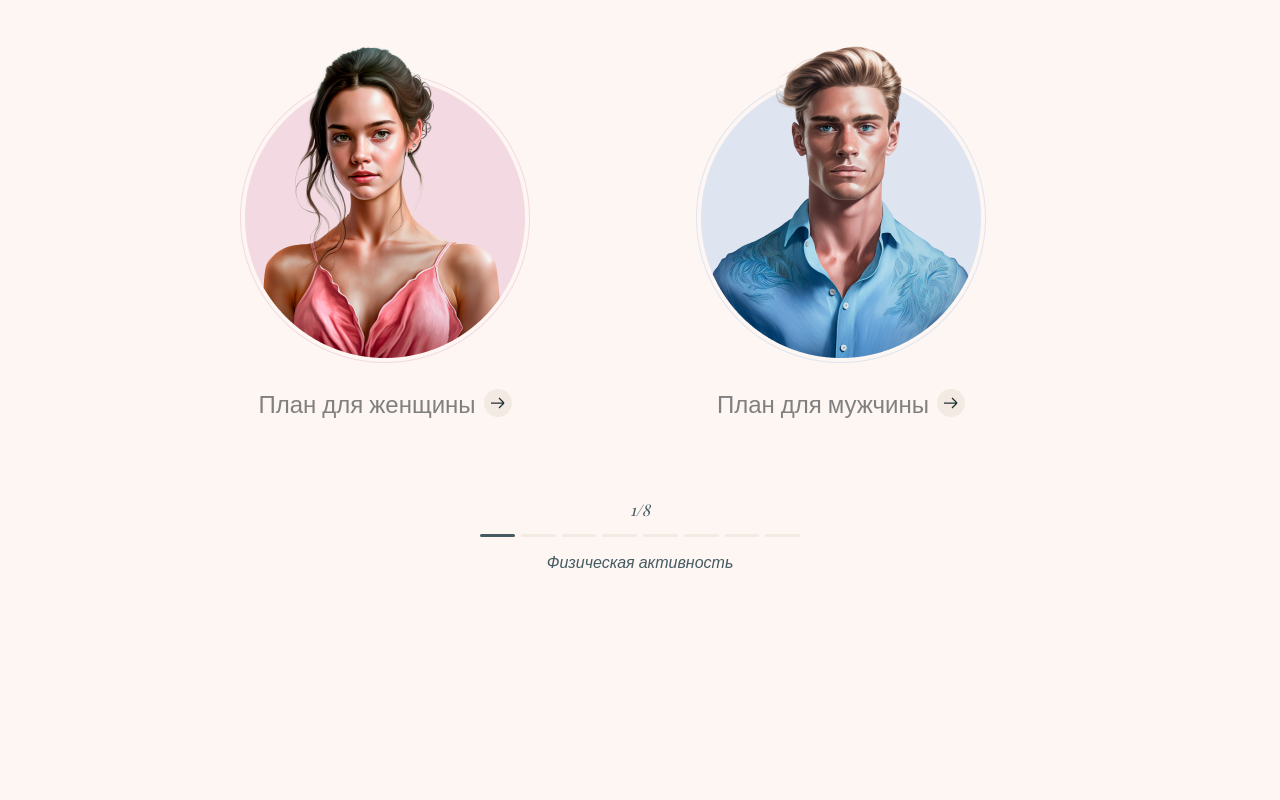
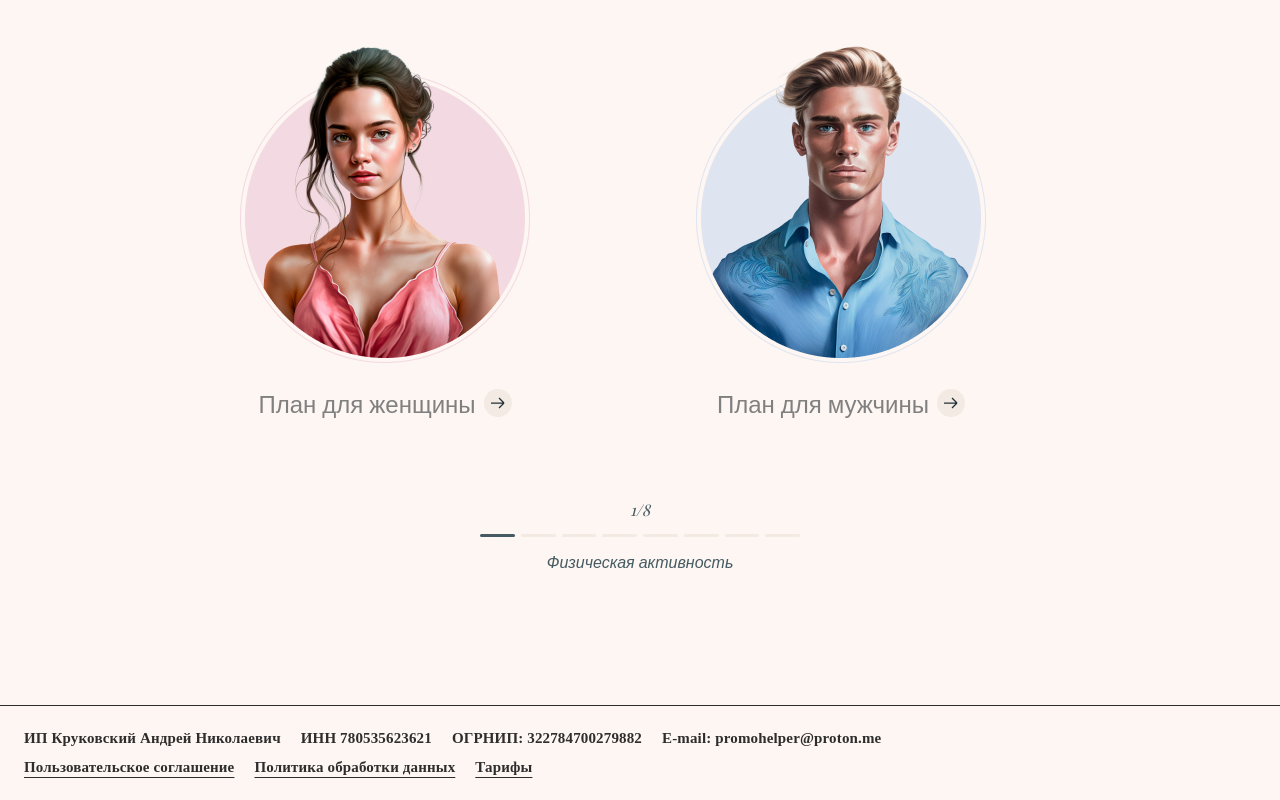
Before and after one commit to VityaSchel/ketoplan-diet, a Next.js app: page /plan/quiz in a window 1280 px wide. Shown: the part 350-1150 px from the top of the page. Before the commit the page ends 1002 px from the top, so only its background shows below. Built offline with nearby package versions, Linux system fonts and the light colour scheme; a web font is replaced by a local one.

Commit message:
Add footer, fix loader, fix timer

```diff
--- a/src/features/loading-results/index.tsx
+++ b/src/features/loading-results/index.tsx
@@ -11,7 +11,7 @@ export default function LoadingResults({ open }: {
     if (open) {
       const timeout = setTimeout(() => {
         setPercentage(Math.min(99, percentage + 1))
-      }, 10)
+      }, 30000/100)
       return () => clearTimeout(timeout)
     }
   }, [open, percentage, setPercentage])
--- a/src/features/loading-results/styles.module.scss
+++ b/src/features/loading-results/styles.module.scss
@@ -34,7 +34,7 @@
     letter-spacing: 0.02em;
     font-feature-settings: 'pnum' on, 'lnum' on;
 
-    @include arcRoot(8px, 320px - 8px, variables.$primary-color, rgb(235, 230, 226), variables.$bg-main, variables.$primary-color, 90deg, none, 10ms);
+    @include arcRoot(8px, 320px - 8px, variables.$primary-color, rgb(235, 230, 226), variables.$bg-main, variables.$primary-color, 90deg, none, 30s);
   }
 
   .label {
--- a/src/pages/plan/quiz.tsx
+++ b/src/pages/plan/quiz.tsx
@@ -4,6 +4,7 @@ import { ru as yupRuLocale } from 'yup-locales'
 import * as Yup from 'yup'
 import Head from '@/widgets/head'
 import { useRouter } from 'next/router'
+import Footer from '@/widgets/footer'
 
 Yup.setLocale(yupRuLocale)
 
@@ -21,6 +22,7 @@ export default function PlanPage() {
           query: { result: JSON.stringify(results) }
         }, '/plan/result')}
       />
+      <Footer />
     </>
   )
 }
--- a/src/pages/plan/result.tsx
+++ b/src/pages/plan/result.tsx
@@ -11,6 +11,7 @@ import Reviews from '@/widgets/plan-result/ui/reviews'
 import WhatYouGet from '@/widgets/plan-result/ui/what-you-get'
 import Timer from '@/widgets/plan-result/ui/timer'
 import { ResumeContext } from '@/shared/context/resume-context'
+import Footer from '@/widgets/footer'
 
 export default function PlanResultPage() {
   const [results, setResults] = React.useState<KetoPlanResume | null>(null)
@@ -48,6 +49,8 @@ export default function PlanResultPage() {
           </PlanResultPageWrapper>
         </ResumeContext.Provider>
       )}
+      <Footer />
+      <div style={{ height: 200 }} />
     </>
   )
 }
--- /dev/null
+++ b/src/widgets/footer/index.tsx
@@ -0,0 +1,24 @@
+import Link from 'next/link'
+import styles from './styles.module.scss'
+
+export default function Footer() {
+  return (
+    <footer className={styles.footer}>
+      <div className={styles.innerFooter}>
+        <div>
+          <span>{process.env.NEXT_PUBLIC_COMPANY_NAME}</span>
+          <span>ИНН {process.env.NEXT_PUBLIC_COMPANY_INN}</span>
+          <span>ОГРНИП: {process.env.NEXT_PUBLIC_COMPANY_OGRNIP}</span>
+          <span>E-mail: {process.env.NEXT_PUBLIC_CONTACT_EMAIL}</span>
+          {/*<Link href='/'>Управление подпиской</Link>*/}
+        </div>
+        <div>
+          <Link href={`${process.env.NEXT_PUBLIC_USER_AGREEMENT}`}>Пользовательское соглашение</Link>
+          <Link href={`${process.env.NEXT_PUBLIC_DATA_POLICY}`}>Политика обработки данных</Link>
+          {/* <Link href='/subscription-cancellation'>Отмена подписки</Link> */}
+          <Link href={`${process.env.NEXT_PUBLIC_TARIFFS}`}>Тарифы</Link>
+        </div>
+      </div>
+    </footer>
+  )
+}
--- /dev/null
+++ b/src/widgets/footer/styles.module.scss
@@ -0,0 +1,36 @@
+.footer {
+  border-top: 1px solid #2E2D2D;
+  width: 100%;
+  margin-top: 52.97px;
+  display: flex;
+  justify-content: center;
+  padding: 24px;
+
+  .innerFooter {
+    display: flex;
+    flex-direction: column;
+    gap: 12px;
+    font-family: 'Gilroy';
+    font-weight: 800;
+    font-size: 15px;
+    letter-spacing: 0.01em;
+    color: #2E2D2D;
+    width: 100%;
+
+    span {
+      display: block;
+    }
+
+    div {
+      display: flex;
+      flex-direction: row;
+      gap: 20px;
+      flex-wrap: wrap;
+    }
+
+    a {
+      text-decoration: underline;
+      text-underline-offset: 5px;
+    }
+  }
+}
```
Also changed, not shown: src/entities/plan-result/timer-clock/index.tsx (+5 -5 lines), 1 other file (tests, documents, lock files or other folders).
